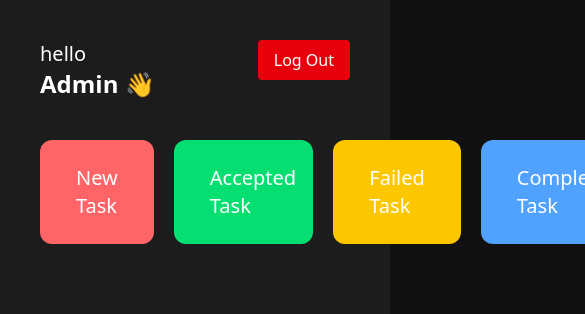
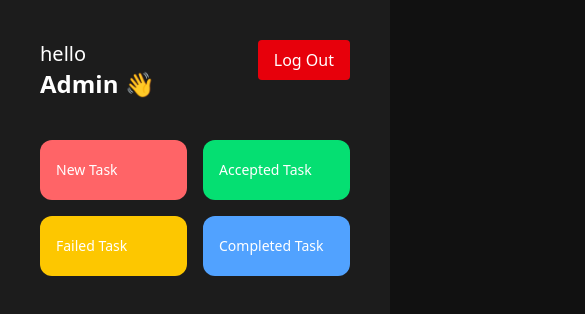
Before and after one commit to navaskm/employee-management-system, a Next.js app: page /Employee in a window 390 px wide. Shown: the top 314 px of the page, 585 px wide, since content can reach past the window. Built offline with nearby package versions, Linux system fonts and the light colour scheme.

Commit message:
set taskListNumber component in to responsive

```diff
--- a/src/component/Other/TaskListNumber.tsx
+++ b/src/component/Other/TaskListNumber.tsx
@@ -50,29 +50,69 @@
   },[allEmployeesOfCompany,employee]);
 
   return (
-    <div className="flex justify-between gap-5 mt-10 screen">
+    // <div className="flex justify-between gap-5 mt-10 screen">
 
-      <div className="rounded-xl w-[45%] py-6 px-9 bg-red-400">
-        <h2 className="text-3xl font-semibold">{anEmployee?.taskCount.newTask}</h2>
-        <h3 className="text-xl font-medium">New Task</h3>
-      </div>
+    //   <div className="rounded-xl w-[45%] py-6 px-9 bg-red-400">
+    //     <h2 className="text-3xl font-semibold">{anEmployee?.taskCount.newTask}</h2>
+    //     <h3 className="text-xl font-medium">New Task</h3>
+    //   </div>
 
-      <div className="rounded-xl w-[45%] py-6 px-9 bg-green-400">
-        <h2 className="text-3xl font-semibold">{anEmployee?.taskCount.active}</h2>
-        <h3 className="text-xl font-medium">Accepted Task</h3>
-      </div>
+    //   <div className="rounded-xl w-[45%] py-6 px-9 bg-green-400">
+    //     <h2 className="text-3xl font-semibold">{anEmployee?.taskCount.active}</h2>
+    //     <h3 className="text-xl font-medium">Accepted Task</h3>
+    //   </div>
 
-      <div className="rounded-xl w-[45%] py-6 px-9 bg-yellow-400">
-        <h2 className="text-3xl font-semibold">{anEmployee?.taskCount.failed}</h2>
-        <h3 className="text-xl font-medium">Failed Task</h3>
-      </div>
+    //   <div className="rounded-xl w-[45%] py-6 px-9 bg-yellow-400">
+    //     <h2 className="text-3xl font-semibold">{anEmployee?.taskCount.failed}</h2>
+    //     <h3 className="text-xl font-medium">Failed Task</h3>
+    //   </div>
 
-      <div className="rounded-xl w-[45%] py-6 px-9 bg-blue-400">
-        <h2 className="text-3xl font-semibold">{anEmployee?.taskCount.completed}</h2>
-        <h3 className="text-xl font-medium">Completed Task</h3>
-      </div>
+    //   <div className="rounded-xl w-[45%] py-6 px-9 bg-blue-400">
+    //     <h2 className="text-3xl font-semibold">{anEmployee?.taskCount.completed}</h2>
+    //     <h3 className="text-xl font-medium">Completed Task</h3>
+    //   </div>
 
-    </div>
+    // </div>
+   <div className="grid grid-cols-2 lg:grid-cols-4 gap-4 mt-10">
+  <div className="rounded-xl py-5 px-4 bg-red-400 break-words">
+    <h2 className="text-lg sm:text-xl md:text-2xl lg:text-3xl font-semibold">
+      {anEmployee?.taskCount.newTask}
+    </h2>
+    <h3 className="text-sm sm:text-base md:text-lg lg:text-xl font-medium">
+      New Task
+    </h3>
+  </div>
+
+  <div className="rounded-xl py-5 px-4 bg-green-400 break-words">
+    <h2 className="text-lg sm:text-xl md:text-2xl lg:text-3xl font-semibold">
+      {anEmployee?.taskCount.active}
+    </h2>
+    <h3 className="text-sm sm:text-base md:text-lg lg:text-xl font-medium">
+      Accepted Task
+    </h3>
+  </div>
+
+  <div className="rounded-xl py-5 px-4 bg-yellow-400 break-words">
+    <h2 className="text-lg sm:text-xl md:text-2xl lg:text-3xl font-semibold">
+      {anEmployee?.taskCount.failed}
+    </h2>
+    <h3 className="text-sm sm:text-base md:text-lg lg:text-xl font-medium">
+      Failed Task
+    </h3>
+  </div>
+
+  <div className="rounded-xl py-5 px-4 bg-blue-400 break-words">
+    <h2 className="text-lg sm:text-xl md:text-2xl lg:text-3xl font-semibold">
+      {anEmployee?.taskCount.completed}
+    </h2>
+    <h3 className="text-sm sm:text-base md:text-lg lg:text-xl font-medium">
+      Completed Task
+    </h3>
+  </div>
+</div>
+
+
+
   )
 }
 
```
